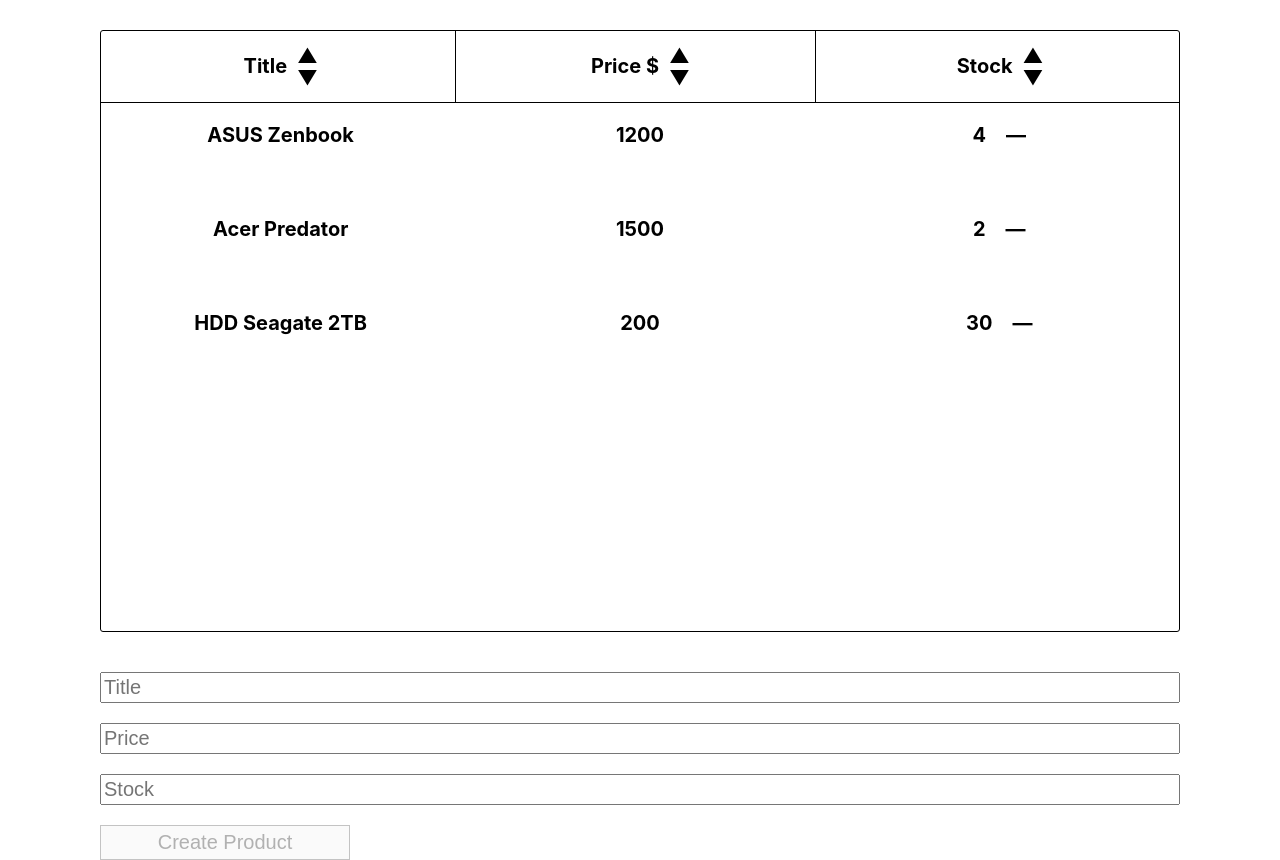
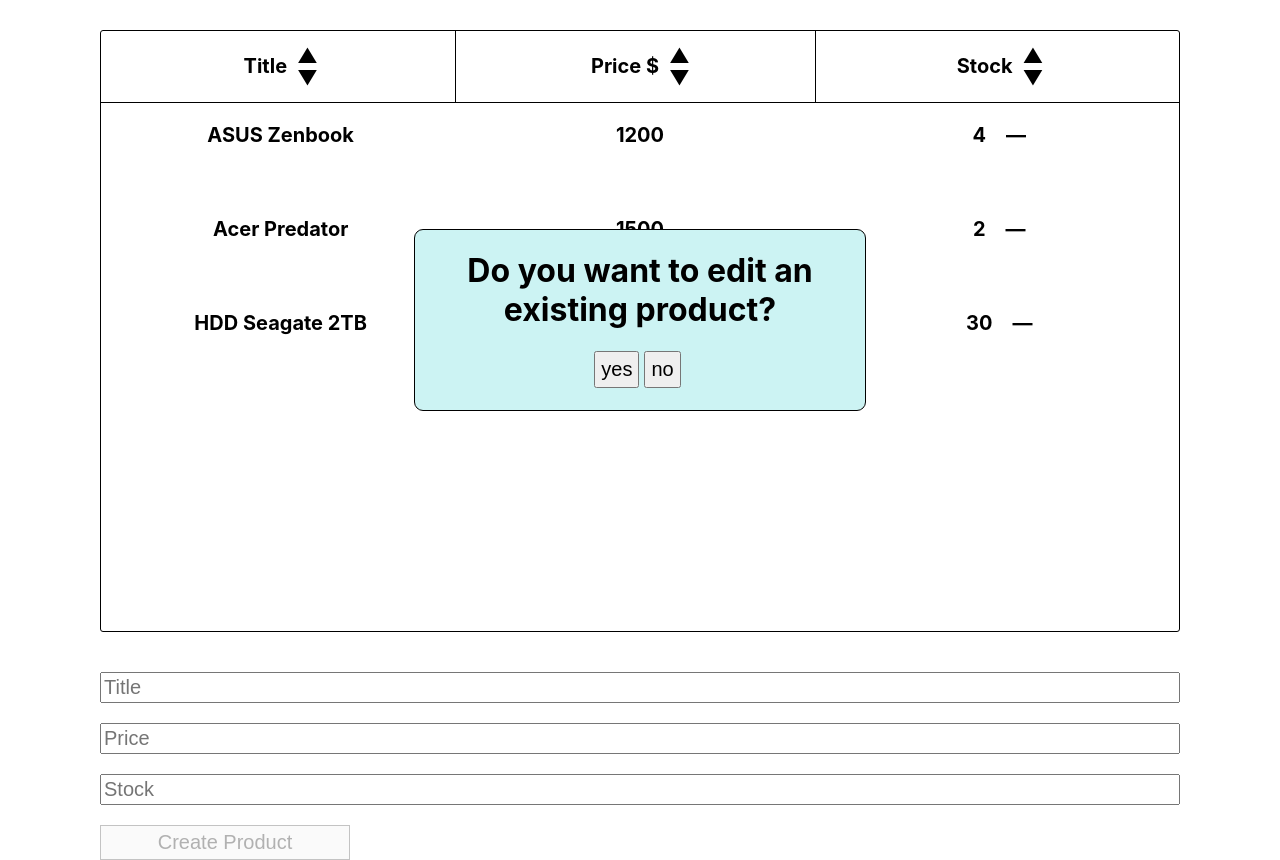
Before and after one commit to Timkogas/catalog-of-goods-in-stock, a React (Create React App) app: page / in a window 1280 px wide. Built offline with nearby package versions, Linux system fonts and the light colour scheme.

Commit message:
#6 добавил модальное окно из прошлой домашки немного его переделав

```diff
--- /dev/null
+++ b/src/components/Modal/Modal.js
@@ -0,0 +1,39 @@
+import styled from "styled-components";
+
+const ModalDivClosed = styled.div`
+  border: 1px solid black;
+  background-color: rgb(204, 243, 243);
+  border-radius: 9px;
+  width: 450px;
+  height: 180px;
+  position: absolute;
+  right: 0;
+  text-align: center;
+  opacity: 0;
+  transition: all 0.1s;
+`
+const ModalText = styled.h1`
+`
+
+const ModalDivOpened = styled(ModalDivClosed)`
+  opacity: 1;
+  top: 40%; left: 50%;
+	transform: translate(-50%,-50%);
+`
+const Button = styled.button`
+  margin-right: 5px;
+  font-size: 20px;
+  padding: 5px;
+`
+
+const Modal = (props) => {
+  return (
+    <ModalDivOpened>
+      <ModalText>Do you want to edit an existing product?</ModalText>
+      <Button onClick={props.yesModalHundler}>yes</Button>
+      <Button onClick={props.noModalHundler}>no</Button>
+    </ModalDivOpened>
+  )
+}
+
+export default Modal
--- a/src/containers/App.js
+++ b/src/containers/App.js
@@ -2,6 +2,7 @@
 import Form from "../components/Form/Form";
 import styled from "styled-components";
 import {useState} from 'react'
+import Modal from "../components/Modal/Modal";
 
 const Container = styled.div`
   width: 1080px;
@@ -114,6 +115,9 @@
     setProducts(copyArr)
   }
 
+  const yesModalHundler = () => {}
+  const noModalHundler = () => {}
+
   return (
     <Container>
       <Table
@@ -136,6 +140,10 @@
 
       formBtnLogic={(e)=>{formBtnLogic(e)}}
       />
+      <Modal
+        yesModalHundler={()=>{yesModalHundler()}}
+        noModalHundler={()=>{noModalHundler()}}
+      />
     </Container>
   );
 }
```
